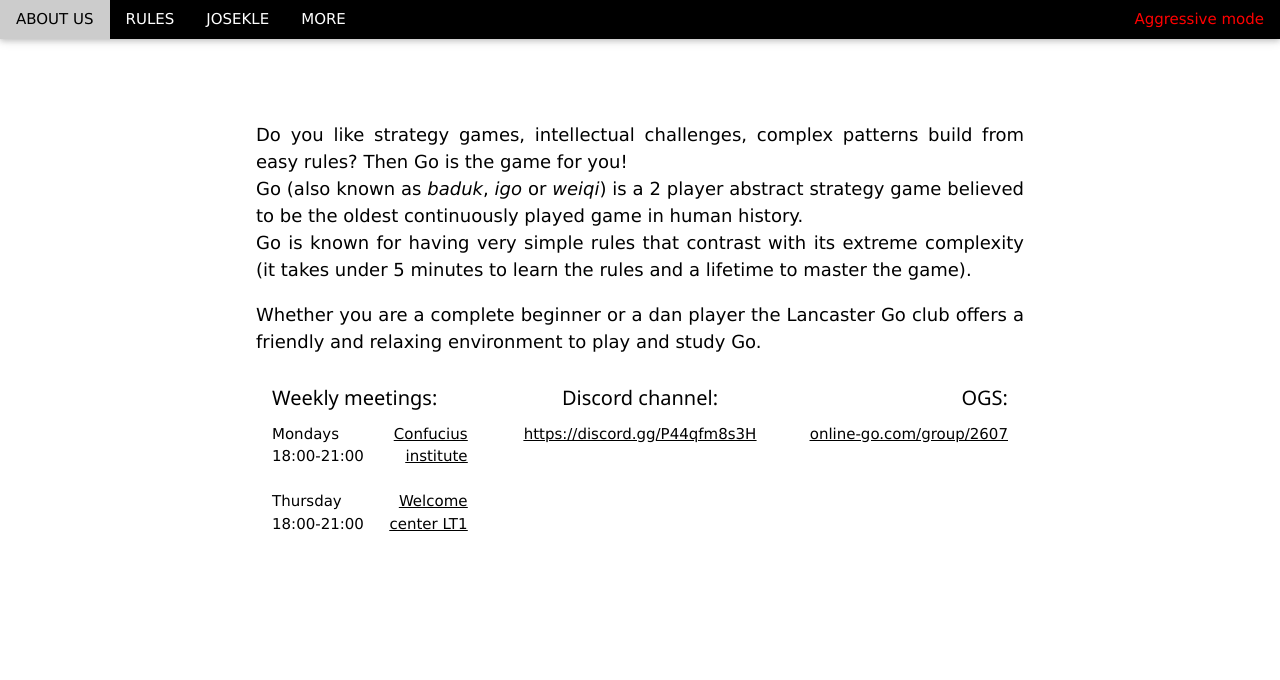
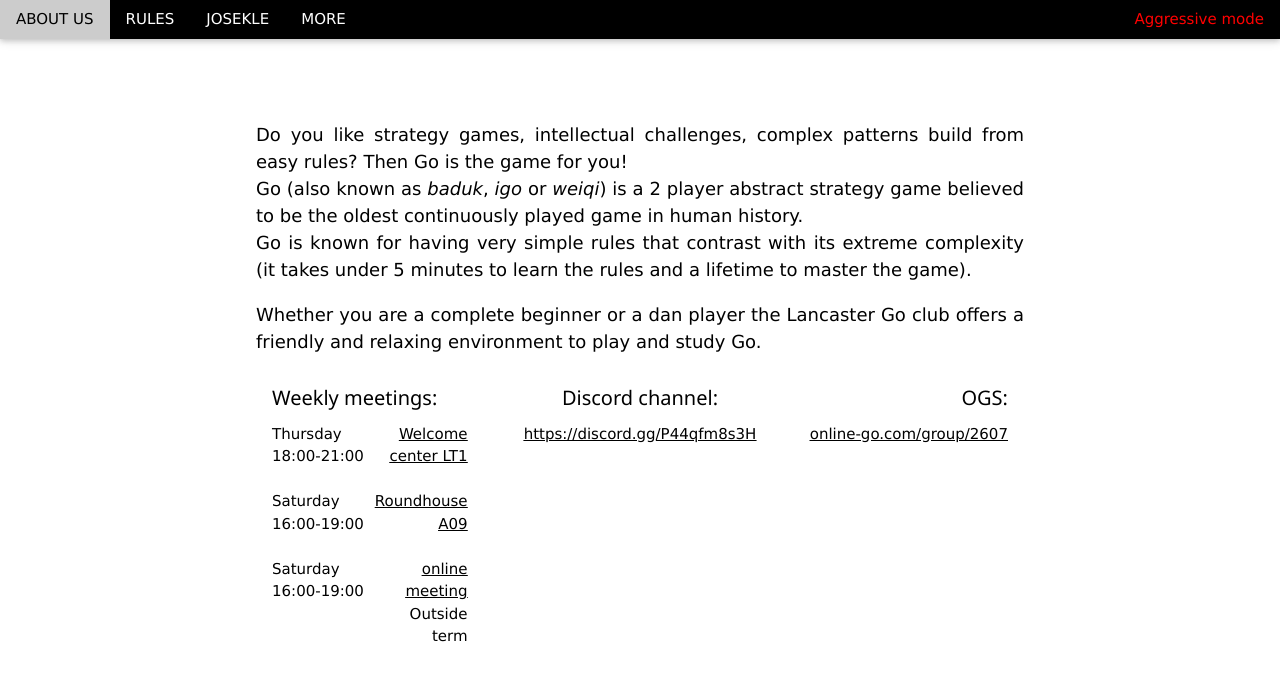
Before and after one commit to PraderioM/LancasterGoClub, an Angular app: page / in a window 1280 px wide. Shown: the top 680 px of the page. Built offline with nearby package versions, Linux system fonts and the light colour scheme.

Commit message:
Updated meeting details.

```diff
--- a/src/app/home/home.component.html
+++ b/src/app/home/home.component.html
@@ -30,28 +30,28 @@
   <div class="w3-row-padding w3-section">
     <div class="w3-col s4">
       <h4 style="text-align: left">Weekly meetings:</h4>
-      <app-meeting-details [meetingDay]="'Mondays'"
-                           [meetingTime]="'18:00-21:00'"
-                           [place]="'Confucius institute'"
-                           [linkToPlace]="'https://www.lancaster.ac.uk/confucius-institute/'">
-      </app-meeting-details>
-      <br>
-      <br>
-      <br>
       <app-meeting-details [meetingDay]="'Thursday'"
                            [meetingTime]="'18:00-21:00'"
                            [place]="'Welcome center LT1'"
                            [linkToPlace]="'https://www.lancaster.ac.uk/iss/rooms/rooms-template.php?10919'">
       </app-meeting-details>
-<!--      <br>-->
-<!--      <br>-->
-<!--      <br>-->
-<!--      <app-meeting-details [meetingDay]="'Thursday'"-->
-<!--                           [meetingTime]="'18:00-21:00'"-->
-<!--                           [place]="'Discord'"-->
-<!--                           [extraInformation]="'Outside term'"-->
-<!--                           [linkToPlace]="'https://discord.gg/3qwzGtc'">-->
-<!--      </app-meeting-details>-->
+      <br>
+      <br>
+      <br>
+      <app-meeting-details [meetingDay]="'Saturday'"
+                           [meetingTime]="'16:00-19:00'"
+                           [place]="'Roundhouse A09'"
+                           [linkToPlace]="'https://use.mazemap.com/#v=1&zlevel=1&center=-2.784569,54.012643&zoom=20.1&campusid=341&sharepoitype=poi&sharepoi=868217'">
+      </app-meeting-details>
+      <br>
+      <br>
+      <br>
+      <app-meeting-details [meetingDay]="'Saturday'"
+                           [meetingTime]="'16:00-19:00'"
+                           [place]="'online meeting'"
+                           [extraInformation]="'Outside term'"
+                           [linkToPlace]="'https://discord.gg/P44qfm8s3H'">
+      </app-meeting-details>
     </div>
 
     <div class="w3-col s4" style="align-content: center">
```
